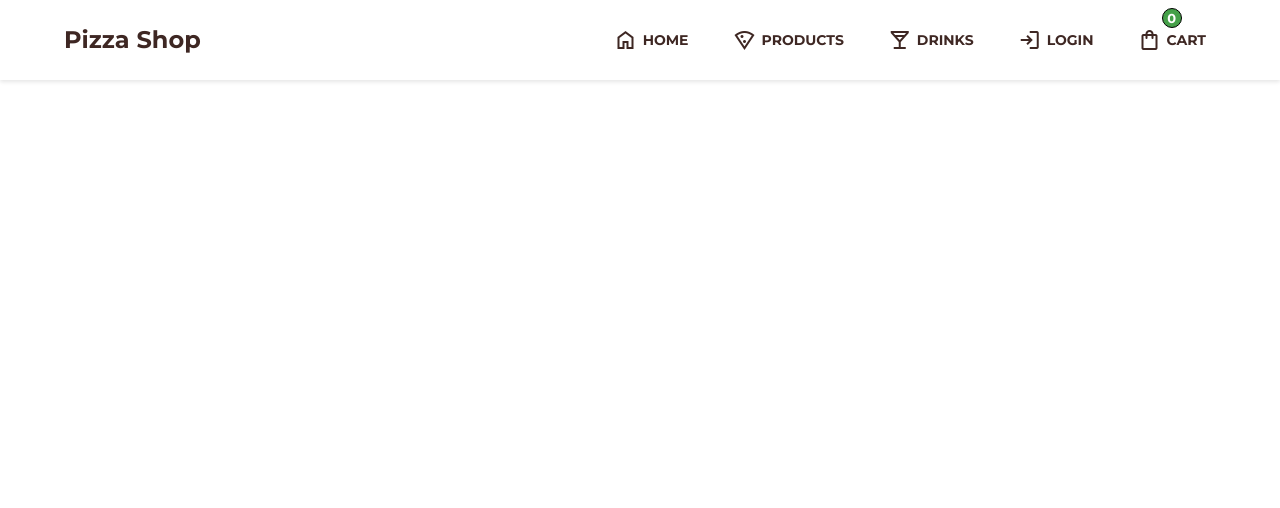
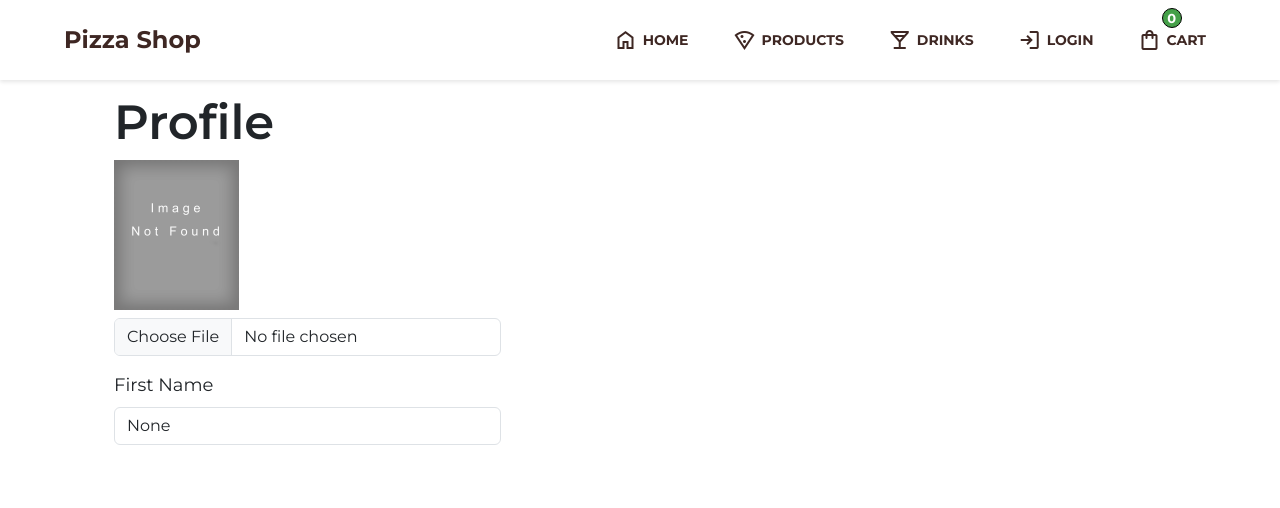
Before and after one commit to sixoper77/PizzaShop, a Django app: template app2/users/templates/users/profile.html in a window 1280 px wide. Shown: the top 508 px of the page. Run offline with Django 5.2, Linux system fonts and the light colour scheme; the template is opened without the code that fills it: values that come from a table or form of the project are taken from there, others are empty; parts of the project's set-up code (start-up, migrations or seed data) failed here and were passed over; some libraries are stand-ins or nearby versions.

Commit message:
Add files via upload

```diff
--- a/app2/users/forms.py
+++ b/app2/users/forms.py
@@ -1,5 +1,5 @@
 from django import forms
-from django.contrib.auth.forms import AuthenticationForm
+from django.contrib.auth.forms import AuthenticationForm,UserCreationForm,UserChangeForm
 from .models import User
 
 class UserLoginForm(AuthenticationForm):
@@ -9,3 +9,35 @@ class UserLoginForm(AuthenticationForm):
     class Meta:
         model=User
         fields=['username','password']
+class UserRegistrationForm(UserCreationForm):
+    class Meta:
+        model=User
+        fields=(
+            'first_name',
+            'last_name',
+            'username',
+            'email',
+            'password1',
+            'password2',
+        )
+        first_name=forms.CharField()
+        last_name=forms.CharField()
+        username=forms.CharField()
+        email=forms.CharField()
+        password1=forms.CharField()
+        password2=forms.CharField()
+class ProfileForm(UserChangeForm):
+    class Meta:
+        model=User
+        fields=(
+            'image',
+            'first_name',
+            'last_name',
+            'username',
+            'email',
+        )
+        image=forms.ImageField(required=False)
+        first_name=forms.CharField()
+        last_name=forms.CharField()
+        username=forms.CharField()
+        email=forms.CharField()
--- a/app2/users/templates/users/login.html
+++ b/app2/users/templates/users/login.html
@@ -23,6 +23,12 @@
                 </div>
                 <button type="submit" class="login-btn form-style">Login</button>
             </form>
+            <div class="rest-pass">
+                <hr>
+                <div class="mt-3">
+                    <a href="#">Reset password</a>|<a href="{% url "user:registration" %}">Create account</a>
+                </div>
+            </div>
         </div>
     </section>
 {% endblock content %}
--- a/app2/users/templates/users/profile.html
+++ b/app2/users/templates/users/profile.html
@@ -4,4 +4,30 @@
 {% block title %}Profile{% endblock title %}
 
 {% block content %}
+    <div class="d-flex">
+        <div class="profile bg-white p-4 mb-4 mx-2 rounded">
+            <h2 class="mb-2">Profile</h2>
+            <form action="{% url "users:profile" %}" method="post" enctype="multipart/form-data" >
+                {% csrf_token %}
+                <div class="d-flex">
+                    <div class="1box">
+                        <div class="col-md-12 mb-3">
+                            {% if user.image %}
+                                <img src="{{ user.image.url }}" alt="Your Avatar" class="img-fluid" style="max-width: 150px; max-height: 150px;">
+                            {% else %}
+                                    <img src="{% static 'img/Not found image.png' %}" alt="Avatar" class="img-fluid" style="max-width: 150px; max-height: 150px;">
+                            {% endif %}
+                            <input type="file" class="form-control form-styleprofile mt-2" id="id_image" name="image" accept="image/*">
+                        </div>
+                        <div class="col-md-12 mb-3">
+                            <label for="id_first_name" class="form-label">First Name</label>
+                            <input type="text" class="form-control form-styleprofile" id="id_first_name"
+                             name="first_name" placeholder="Your First Name" value="{{form.first_name.value}}" required>
+                        </div>
+
+                    </div>
+                </div>
+            </form>
+        </div>
+    </div>
 {% endblock content %}
```
Also changed, not shown: app2/users/views.py (+33 -8 lines).
